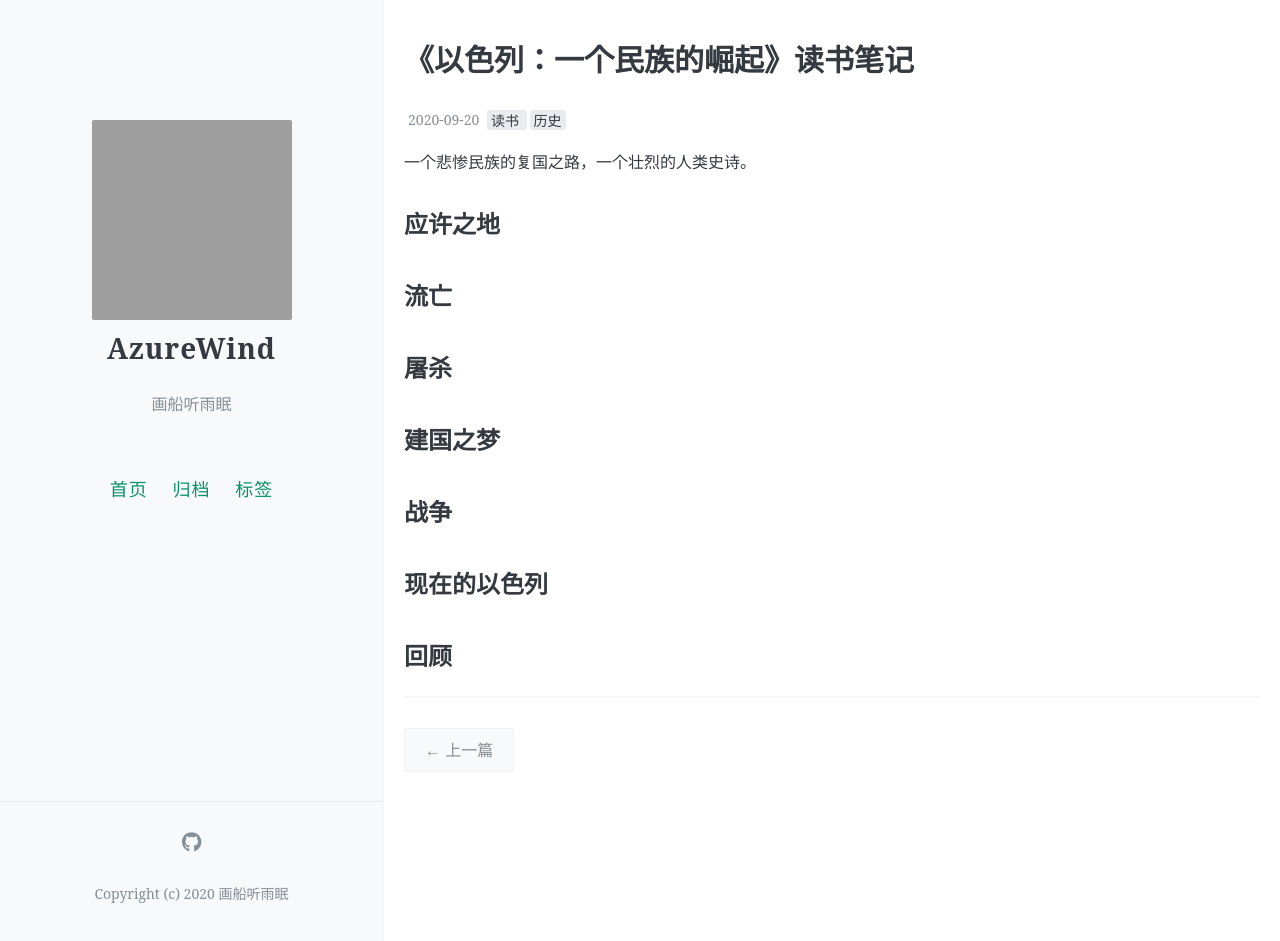
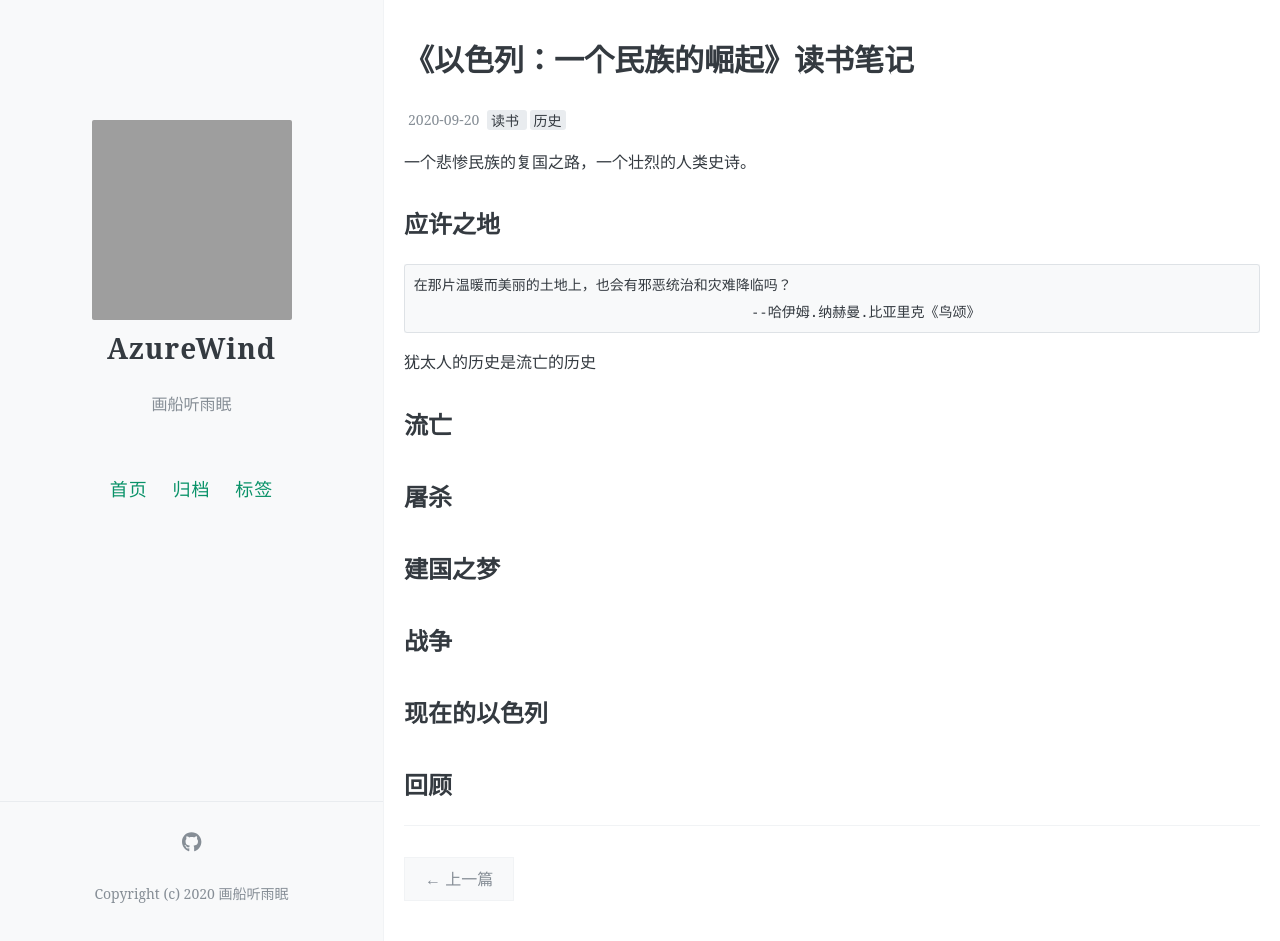
Before and after one commit to poison0/poison0.github.io, a Jekyll site: the page built from _posts/2020-09-18-book-Israel.markdown, in a window 1280 px wide and 941 px high. Built offline with Jekyll 4.4.1, drawn with Linux system fonts in a browser that asks for light colours; comment, search, counter and statistics services are not loaded; grey boxes are pictures that could not be loaded.

Commit message:
以色列

```diff
--- a/_posts/2020-09-18-book-Israel.markdown
+++ b/_posts/2020-09-18-book-Israel.markdown
@@ -10,7 +10,10 @@ comments: true
 一个悲惨民族的复国之路，一个壮烈的人类史诗。
 <!-- more -->
 ## 应许之地
+    在那片温暖而美丽的土地上，也会有邪恶统治和灾难降临吗？
+                                            --哈伊姆.纳赫曼.比亚里克《鸟颂》
 
+犹太人的历史是流亡的历史
 ## 流亡
 
 ## 屠杀
```
